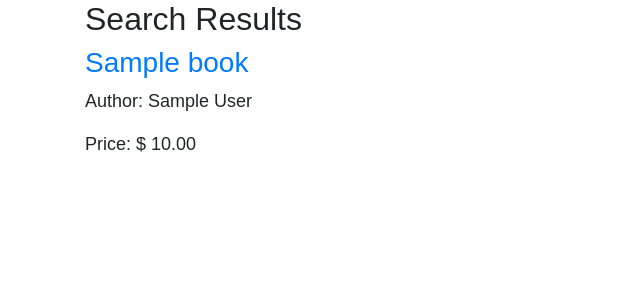
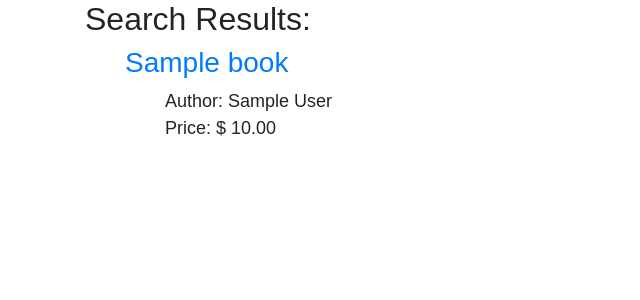
Before and after one commit to kevinbowen777/bookstore, a Django app: template templates/books/search_results.html in a window 1280 px wide. Shown: the part 56-356 px from the top of the page, without its empty margins (0-640 px from the left). Run offline with Django 4.2, Linux system fonts and the light colour scheme; the template is opened without the code that fills it: values that come from a table or form of the project are taken from there, others are empty; tables that the repository leaves empty hold one stand-in row (values such as "Sample post"); parts of the project's set-up code (start-up, migrations or seed data) failed here and were passed over; some libraries are stand-ins or nearby versions.

Commit message:
Apply unordered lists to results

```diff
--- a/templates/books/search_results.html
+++ b/templates/books/search_results.html
@@ -3,12 +3,16 @@
 {% block title %}Search{% endblock title %}
 
 {% block content %}
-  <h2>Search Results</h2>
+  <h2>Search Results:</h2>
   {% for book in book_list %}
     <div>
+      <ul style="list-style-type:none;">
       <h3><a href="{{ book.get_absolute_url }}">{{ book.title }}</a></h3>
-      <p>Author: {{ book.author }}</p>
-      <p>Price: $ {{ book.price }}</p>
+      <ul style="list-style-type:none;">
+        <li>Author: {{ book.author }}</li>
+        <li>Price: $ {{ book.price }}</li>
+      </ul>
+      </ul>
     </div>
   {% endfor %}
 {% endblock content %}
```
